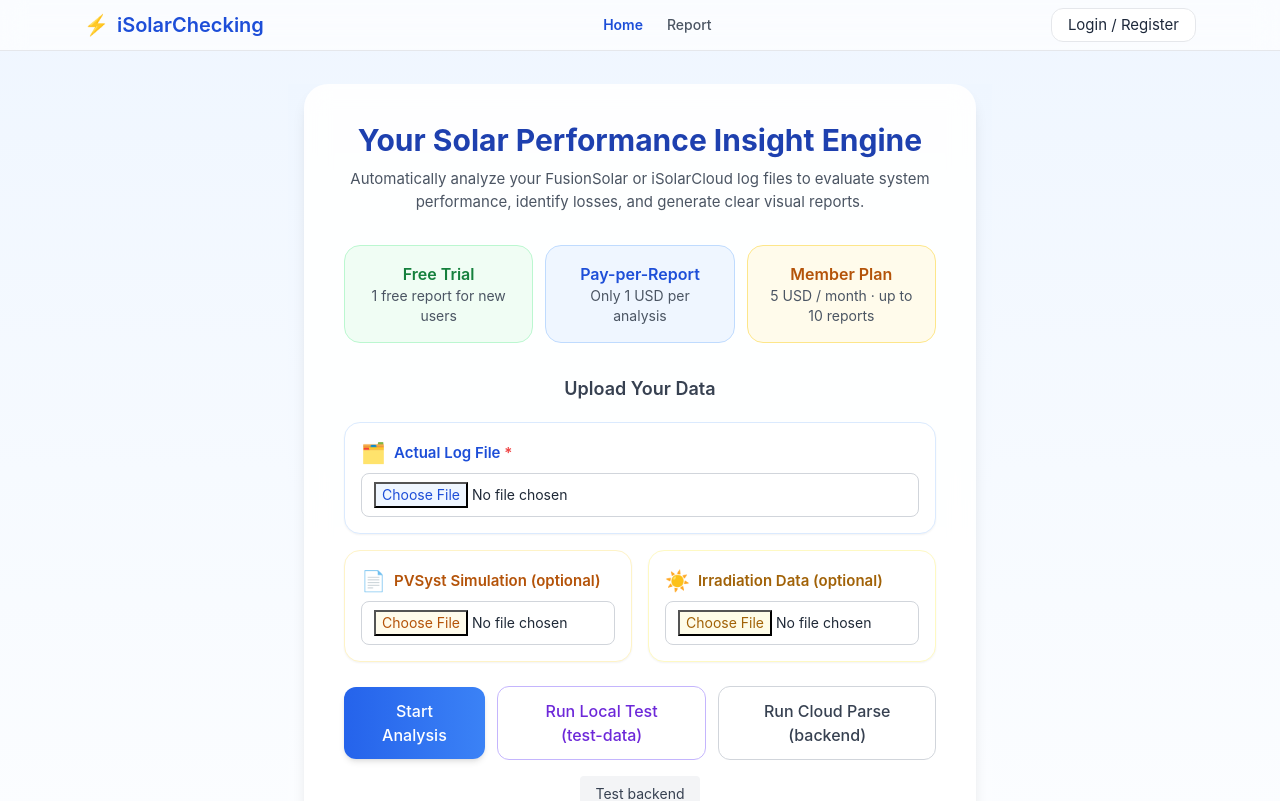
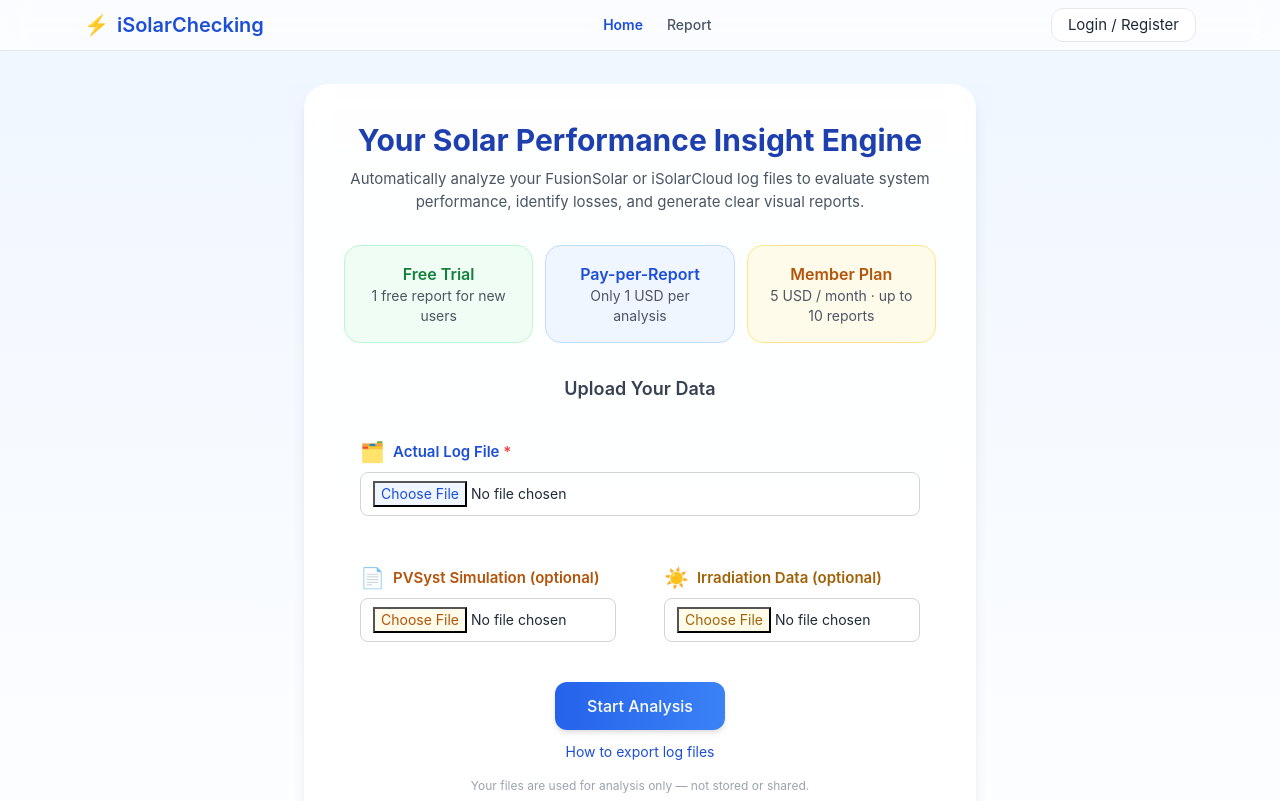
Before and after one commit to dungphamgreenyellow-cpu/isolarchecking, a React (Vite) app in the folder frontend/: page / in a window 1280 px wide. Shown: the top 801 px of the page. Built offline with nearby package versions, Linux system fonts and the light colour scheme.

Commit message:
ui(cleanup): remove test buttons, center StartAnalysis, flatten upload boxes

```diff
--- a/frontend/src/pages/HomePage.jsx
+++ b/frontend/src/pages/HomePage.jsx
@@ -9,7 +9,6 @@ import { useNavigate } from "react-router-dom";
 // removed legacy api helpers; all calls use fetch/axios directly
 import ProjectConfirmModal from "../components/ProjectConfirmModal";
 import FileCheckModal from "../components/FileCheckModal";
-import WorkerUrl from "../workers/fsXlsxWorker?worker";
 
 // Backend base URL
 const backend = import.meta.env.VITE_BACKEND_URL;
@@ -25,36 +24,7 @@ function inferCountryFromLocation(str = "") {
   return "Vietnam";
 }
 
-// === TestBackendButton ===
-function TestBackendButton() {
-  const [reply, setReply] = useState("");
-  const [loading, setLoading] = useState(false);
-
-  const pingCloud = async () => {
-    setLoading(true);
-    try {
-  const res = await fetch(`${backend}/`);
-      const text = await res.text();
-      setReply("✅ " + text);
-    } catch (err) {
-      setReply("❌ " + err.message);
-    } finally {
-      setLoading(false);
-    }
-  };
-
-  return (
-    <div className="mt-4 text-center">
-      <button
-        onClick={pingCloud}
-        className="px-4 py-2 text-sm bg-gray-100 text-gray-700 rounded hover:bg-gray-200 transition"
-      >
-        {loading ? "Testing..." : "Test backend"}
-      </button>
-      {reply && <p className="text-xs text-gray-600 mt-2">{reply}</p>}
-    </div>
-  );
-}
+// (Test buttons removed)
 
 export default function HomePage() {
   const navigate = useNavigate();
@@ -68,24 +38,7 @@ export default function HomePage() {
   const [error, setError] = useState(null);
   const [parsedRecords, setParsedRecords] = useState(null);
 
-  async function parseFullXLSXInWorker(file) {
-    return new Promise((resolve, reject) => {
-      try {
-        const worker = new WorkerUrl();
-        worker.onmessage = (e) => {
-          if (e.data?.error) reject(new Error(e.data.error));
-          else resolve(e.data);
-          worker.terminate();
-        };
-        const reader = new FileReader();
-        reader.onload = () => worker.postMessage(reader.result);
-        reader.onerror = () => reject(new Error("Failed to read XLSX as ArrayBuffer"));
-        reader.readAsArrayBuffer(file);
-      } catch (err) {
-        reject(err);
-      }
-    });
-  }
+  // Removed XLSX worker parsing — rely on backend compute only
 
   // STEP 4 — AUTO OPEN CONFIRM MODAL WHEN PARSE SUCCESS
   const handleStartAnalyze = async () => {
@@ -124,23 +77,8 @@ export default function HomePage() {
     setChecking(true);
 
     try {
-      let autoInfo = {};
-
-      // ✅ Parse PVSyst on backend
-      if (pvsystFile) {
-        const fd = new FormData();
-        fd.append("file", pvsystFile);
-        const res = await fetch(`${backend}/api/parse-pvsyst`, {
-          method: "POST",
-          body: fd,
-        });
-        const json = await res.json();
-        autoInfo = json?.data || {};
-      }
-
       const merged = {
-        ...autoInfo,      // from PVSyst
-        ...parsedData,    // quick parse from FileCheckModal
+        ...parsedData,    // data + pvsyst info merged in FileCheckModal
         actualProduction: parsedData?.totalProduction ?? 0,
         dailyProduction: parsedData?.dailyProduction ?? [],
       };
@@ -148,7 +86,6 @@ export default function HomePage() {
       setProjectData(merged);
       setModalOpen(true);
     } catch (err) {
-      console.error(err);
       setProjectData(parsedData || {});
       setModalOpen(true);
     } finally {
@@ -160,50 +97,13 @@ export default function HomePage() {
     try {
       if (!logFile) throw new Error("Please upload a FusionSolar log file.");
 
-      let parsed = null;
-      if (logFile && /\.xlsx?$/i.test(logFile.name)) {
-        parsed = await parseFullXLSXInWorker(logFile);
-        setParsedRecords(parsed.records || null);
-        console.log("[DEBUG] Parsed XLSX records:", parsed.records?.length);
-      }
-
       // Existing compute call (kept)
       const fd = new FormData();
       fd.append("logfile", logFile);
       if (pvsystFile) fd.append("pvsyst", pvsystFile);
-  const computeRes = await fetch(`${backend}/analysis/compute`, { method: "POST", body: fd });
+      const computeRes = await fetch(`${backend}/analysis/compute`, { method: "POST", body: fd });
       const computeJson = await computeRes.json();
-  console.log("[DEBUG] Compute result:", computeJson);
-
-      // RPR using FULL records with capacity if available
-      let rprJson = null;
-      if (parsed?.records?.length) {
-        // Capacity priority: DC → AC → user input (from confirm modal)
-        const n = (v) => {
-          if (v == null) return null;
-          const num = Number(String(v).replace(/[^\d.\-]/g, ""));
-          return Number.isFinite(num) ? num : null;
-        };
-        const capDC = n(projectData?.capacity_dc_kwp ?? confirmForm?.capacityDCkWp);
-        const capAC = n(projectData?.capacity_ac_kw ?? confirmForm?.capacityACkWac);
-        const userInputCapacity = n(confirmForm?.installed);
-        const capacity = (capDC && capDC > 0) ? capDC : (capAC && capAC > 0) ? capAC : (userInputCapacity || 0);
-        const rprRes = await fetch(`${backend}/analysis/realpr`, {
-          method: "POST",
-          headers: { "Content-Type": "application/json" },
-          body: JSON.stringify({ records: parsed.records, capacity })
-        });
-        try { rprJson = await rprRes.json(); } catch {}
-        console.log("[DEBUG] RPR result:", rprJson);
-      }
-
-      console.log("[DEBUG] Navigating to report with data:", {
-        hasParsedRecords: !!parsed?.records?.length,
-        parsedRecordsCount: parsed?.records?.length,
-        compute: computeJson,
-        rpr: rprJson?.data
-      });
-      navigate("/report", { state: { ...computeJson, rpr: rprJson?.data, parsedRecordsCount: parsed?.rows || 0 } });
+      navigate("/report", { state: { ...computeJson, rpr: null, parsedRecordsCount: 0 } });
     } catch (err) {
       console.error("Confirm failed:", err);
       alert(err.message || "Failed to analyze file.");
@@ -242,7 +142,7 @@ export default function HomePage() {
           {/* === Upload Inputs === */}
           <h3 className="text-[18px] font-semibold text-gray-700 mb-5">Upload Your Data</h3>
           <div className="grid grid-cols-1 md:grid-cols-2 gap-4 mb-6 text-left">
-            <div className="md:col-span-2 rounded-2xl border border-blue-100 bg-white p-4 shadow-sm hover:shadow transition">
+            <div className="md:col-span-2 p-4">
               <div className="flex items-center gap-2 mb-1.5">
                 <span className="text-blue-500 text-xl">🗂️</span>
                 <p className="font-semibold text-blue-700 text-[15px]">
@@ -256,7 +156,7 @@ export default function HomePage() {
               />
             </div>
 
-            <div className="rounded-2xl border border-amber-100 bg-white p-4 shadow-sm">
+            <div className="p-4">
               <div className="flex items-center gap-2 mb-1.5">
                 <span className="text-amber-500 text-xl">📄</span>
                 <p className="font-semibold text-amber-700 text-[15px]">PVSyst Simulation (optional)</p>
@@ -268,7 +168,7 @@ export default function HomePage() {
               />
             </div>
 
-            <div className="rounded-2xl border border-yellow-100 bg-white p-4 shadow-sm">
+            <div className="p-4">
               <div className="flex items-center gap-2 mb-1.5">
                 <span className="text-yellow-500 text-xl">☀️</span>
                 <p className="font-semibold text-yellow-700 text-[15px]">Irradiation Data (optional)</p>
@@ -281,8 +181,8 @@ export default function HomePage() {
             </div>
           </div>
 
-          {/* === Buttons === */}
-          <div className="flex flex-col md:flex-row justify-center items-center gap-3 mt-4">
+          {/* === Start Analysis Button (centered) === */}
+          <div className="flex justify-center mt-6">
             <button
               onClick={handleStart}
               className="bg-gradient-to-r from-blue-600 to-blue-500 text-white font-medium px-8 py-3 rounded-xl shadow-md hover:shadow-lg transition"
@@ -290,62 +190,7 @@ export default function HomePage() {
             >
               {checking ? "Checking..." : "Start Analysis"}
             </button>
-
-            <button
-              onClick={async () => {
-                try {
-                  // Call dev endpoints to read local test files and open modal
-                  const [c1, c2] = await Promise.all([
-                    fetch(`${backend}/analysis/compute-test`).then((r) => r.json()).catch(() => null),
-                    fetch(`${backend}/analysis/parse-pvsyst-test`).then((r) => r.json()).catch(() => null),
-                  ]);
-                  if (!c1?.success) return alert("Không đọc được test FusionSolar (compute-test)");
-                  const autoInfo = c2?.success ? (c2.data || {}) : {};
-                  const merged = { ...autoInfo, ...(c1.data || {}) };
-                  setProjectData(merged);
-                  setModalOpen(true);
-                } catch (err) {
-                  alert("Dev test failed: " + (err.message || err));
-                }
-              }}
-              className="border border-violet-300 text-violet-700 font-medium px-8 py-3 rounded-xl hover:bg-violet-50 transition"
-            >
-              Run Local Test (test-data)
-            </button>
-
-            <button
-              onClick={async () => {
-                if (!logFile) return alert("Please upload an Actual Log file first!");
-                try {
-                  const fd = new FormData();
-                  fd.append("logfile", logFile);
-                  const r = await fetch(`${backend}/analysis/compute`, {
-                    method: "POST",
-                    body: fd,
-                  });
-                  const text = await r.text();
-                  let data;
-                  try {
-                    data = JSON.parse(text);
-                  } catch (e) {
-                    alert("Backend trả về dữ liệu không hợp lệ (không phải JSON). Kiểm tra log backend.");
-                    console.error("Invalid JSON from backend:", text);
-                    return;
-                  }
-                  console.log("Cloud parse result:", data);
-                  alert("Cloud parse finished — check console for details.");
-                } catch (err) {
-                  console.warn("Cloud parse failed:", err);
-                  alert("Cloud parse failed: " + (err.message || err));
-                }
-              }}
-              className="border border-gray-300 text-gray-700 font-medium px-8 py-3 rounded-xl hover:bg-gray-50 transition"
-            >
-              Run Cloud Parse (backend)
-            </button>
           </div>
-
-          <TestBackendButton />
 
           <p className="mt-3 text-sm text-blue-700 hover:underline cursor-pointer">
             How to export log files
```
Also changed, not shown: 6 other files (tests, documents, lock files or other folders).
